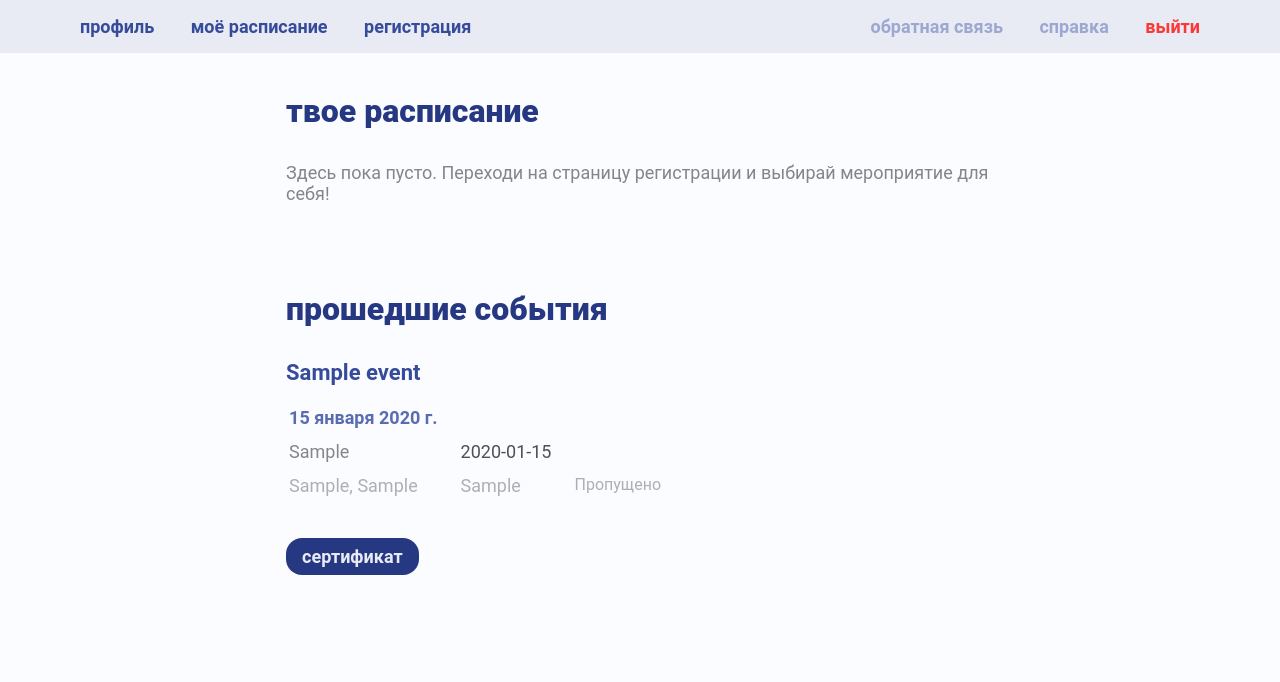
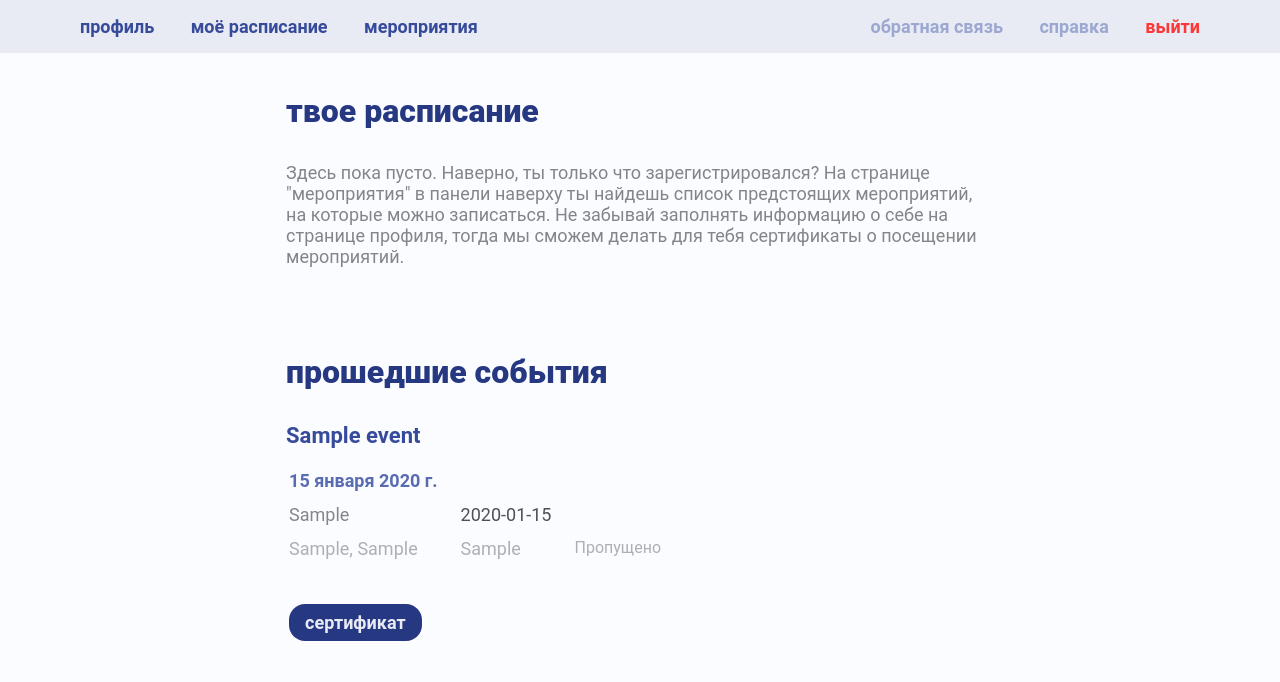
Before and after one commit to yualapshina/registration-system-coursework, a Django app: page /mylist/ in a window 1280 px wide. Shown: the top 682 px of the page. Run offline with Django 5.2, Linux system fonts and the light colour scheme; a user stored in the database is signed in; tables that the repository leaves empty hold one stand-in row (values such as "Sample post"); some web fonts are replaced.

Commit message:
#69 #74 #75 final ui

```diff
--- a/regsys/templates/regsys/feedback.html
+++ b/regsys/templates/regsys/feedback.html
@@ -71,7 +71,7 @@
 					</label>
 				</div>
 				<br><button id="submit" name="submit" type="submit" value="feedback"
-					class="primary-button text-label">Отправить</button>
+					class="primary-button text-label">Отправить</button><br><br>
 			</div>
 		</div>
 	</form>
--- a/regsys/templates/regsys/feedback_anon.html
+++ b/regsys/templates/regsys/feedback_anon.html
@@ -71,7 +71,7 @@
 					</label>
 				</div>
 				<br><button id="submit" name="submit" type="submit" value="feedback"
-					class="primary-button text-label">Отправить</button>
+					class="primary-button text-label">Отправить</button><br><br>
 			</div>
 		</div>
 	</form>
--- a/regsys/templates/regsys/forgot.html
+++ b/regsys/templates/regsys/forgot.html
@@ -45,8 +45,10 @@
 					<input class="text-field__input text-regular" type="text" id="email" name="email" required
 						placeholder="Введи твой адрес электронной почты">
 				</div>
-				<p class="text-caption col-base-500">На введённый тобой адрес будет направлен новый пароль, который ты сможешь изменить после входа в профиль.</p>
-		<button id=" submit" name="submit" type="submit" value="forgot" class="primary-button text-label">Отправить пароль</button>
+				<p class="text-caption col-base-500">На введённый тобой адрес будет направлен новый пароль, который ты
+					сможешь изменить после входа в профиль.</p>
+				<button id=" submit" name="submit" type="submit" value="forgot"
+					class="primary-button text-label">Отправить пароль</button><br><br>
 			</div>
 		</div>
 	</form>
--- a/regsys/templates/regsys/help_anon.html
+++ b/regsys/templates/regsys/help_anon.html
@@ -52,6 +52,11 @@
 				зайти в аккаунт. Мы отправим на почту сгенерированный пароль. Переходи на страницу авторизации ("войти")
 				и заходи в аккаунт, указав свою почту и полученный пароль. Хочешь сменить пароль? Это можно будет
 				сделать в профиле после регистрации.</p>
+			<p class="text-header-semibold col-primary-600">Зачем нужно согласие на фотографирование?</p>
+			<p class="text-regular col-base-700">Мы стараемся делать фотографии на всех мероприятиях - чтобы у тебя
+				сохранились воспоминания, а мы могли рассказать другим, как это было. Для этого нам нужно твое согласие.
+				Рядом с отметкой о согласии есть ссылка на скачивание документа - там ты можешь ознакомиться с ним
+				подробнее.</p>
 			<p class="text-header-semibold col-primary-600">Я уже зарегистрирован. Как мне попасть в личный кабинет?</p>
 			<p class="text-regular col-base-700">Посмотри немножко выше - там есть кнопка "войти". На странице
 				авторизации будет нужно ввести адрес электонной почты, которую ты использовал при регистрации, и твой
--- a/regsys/templates/regsys/mylist.html
+++ b/regsys/templates/regsys/mylist.html
@@ -97,15 +97,18 @@
 
 			{% endfor %}
 			{% else %}
-			<p class="text-regular col-base-600">Здесь пока пусто. Переходи на страницу регистрации и выбирай
-				мероприятие для себя!</p>
+			<p class="text-regular col-base-600">Здесь пока пусто. Наверно, ты только что зарегистрировался? На странице
+				"мероприятия" в панели наверху ты найдешь список предстоящих мероприятий, на которые можно записаться.
+				Не забывай заполнять информацию о себе на странице профиля, тогда мы сможем делать для тебя сертификаты
+				о посещении мероприятий. </p>
 			{% endif %}
 
 			<br><br>
 
-			<p class="text-header-black col-primary-800">Прошедшие события</p>
+
 			{% if regs_past %}
 			{% for event, dates in regs_past.items %}
+			<p class="text-header-black col-primary-800">Прошедшие события</p>
 			<span class="text-header-semibold col-primary-600">{{ event.event_name }}</span>
 			<table>
 				{% for date, entries in dates.items %}
@@ -126,18 +129,20 @@
 				{% endfor %}
 			</table>
 			<table>
-				<tr></tr>
+				<tr>
 					<form action="{% url 'certificate' %}" method="get">
 						<input type="text" id="event_key" name="event_key" value="{{ event.id }}" hidden>
-					<td></td><button type="submit" class="primary-button text-label" id="submit" name="submit"
+						<td><button type="submit" class="primary-button text-label" id="submit" name="submit"
 								value="certificate">Сертификат</button></td>
 					</form>
 				</tr>
 			</table>
 			{% endfor %}
 			{% else %}
-			<p class="text-regular col-base-600">Кажется, ты пока не был ни на одном мероприятии.</p>
+			<p class="text-regular col-base-600">Нужен сертификат о посещении? Он появится здесь, когда событие
+				завершится! Чтобы мы вписали в сертификат твое имя, заполни информацию о себе в профиле.</p>
 			{% endif %}
+			<br><br>
 		</div>
 	</div>
 </body>
--- a/regsys/templates/regsys/signin.html
+++ b/regsys/templates/regsys/signin.html
@@ -40,7 +40,7 @@
 
 			<div class="block">
 				<p class="text-header-black col-primary-800">Авторизация</p>
-				<p class="text-caption col-base-500">Только что зарегистрировался? Тогда иши пароль на своей электронной
+				<p class="text-caption col-base-500">Только что зарегистрировался? Тогда ищи пароль на своей электронной
 					почте - мы уже отправили его!</p>
 				<div class="text-field">
 					<label class="text-field__label text-caption" for="email">электронная почта</label>
@@ -66,6 +66,7 @@
 	</td>
 	</tr>
 	</table>
+	<br><br>
 	</div>
 	</div>
 </body>
--- a/regsys/templates/regsys/signup.html
+++ b/regsys/templates/regsys/signup.html
@@ -56,10 +56,11 @@
 				<div class="text-field">
 					<input type="checkbox" class="checkbox" id="photo_agree" name="photo_agree" required>
 					<label class="text-field__label text-caption" for="photo_agree">Я даю согласие на <a
-							href="{% static 'regsys/photo-agreement.pdf' %}" download="photo-agreement.pdf">фотографирование</a></label>
+							href="{% static 'regsys/photo-agreement.pdf' %}"
+							download="photo-agreement.pdf">фотографирование</a></label>
 				</div>
 				<button id=" submit" name="submit" type="submit" value="signup"
-					class="primary-button text-label">Создать аккаунт</button>
+					class="primary-button text-label">Создать аккаунт</button><br><br>
 			</div>
 		</div>
 	</form>
--- a/regsys/views.py
+++ b/regsys/views.py
@@ -42,7 +42,7 @@ navbar_profile = {
     "left": {
         "Профиль": "profile",
         "Моё расписание": "mylist",
-        "Регистрация": "register",
+        "Мероприятия": "register",
     },
     "right": {
         "Обратная связь": "feedback",
@@ -231,8 +231,8 @@ def dispatcher(request):
             messages.success(request, "Инструкции по восстановлению аккаунта отправлены на почту")
             return redirect(signin)
         else:
-            messages.error(request, "Аккаунт с такой почтой не найден")
-            return redirect(signup)
+            messages.error(request, "Аккаунт с такой почтой не найден. Возможно, вы ввели почту неправильно или еще не регистрировались?")
+            return redirect(forgot)
 
     if sender == "feedback":
         guest_id = request.POST["guest_id"]
```
Also changed, not shown: regsys/static/regsys/elements.css (+10 -6 lines), regsys/templates/regsys/help.html (+13 -8 lines), regsys/templates/regsys/profile.html (+6 -5 lines), regsys/templates/regsys/register.html (+6 -6 lines), regsys/templates/regsys/timetable.html (+11 -10 lines), 3 other files. Lines whose indentation alone changed are shown as unchanged.
